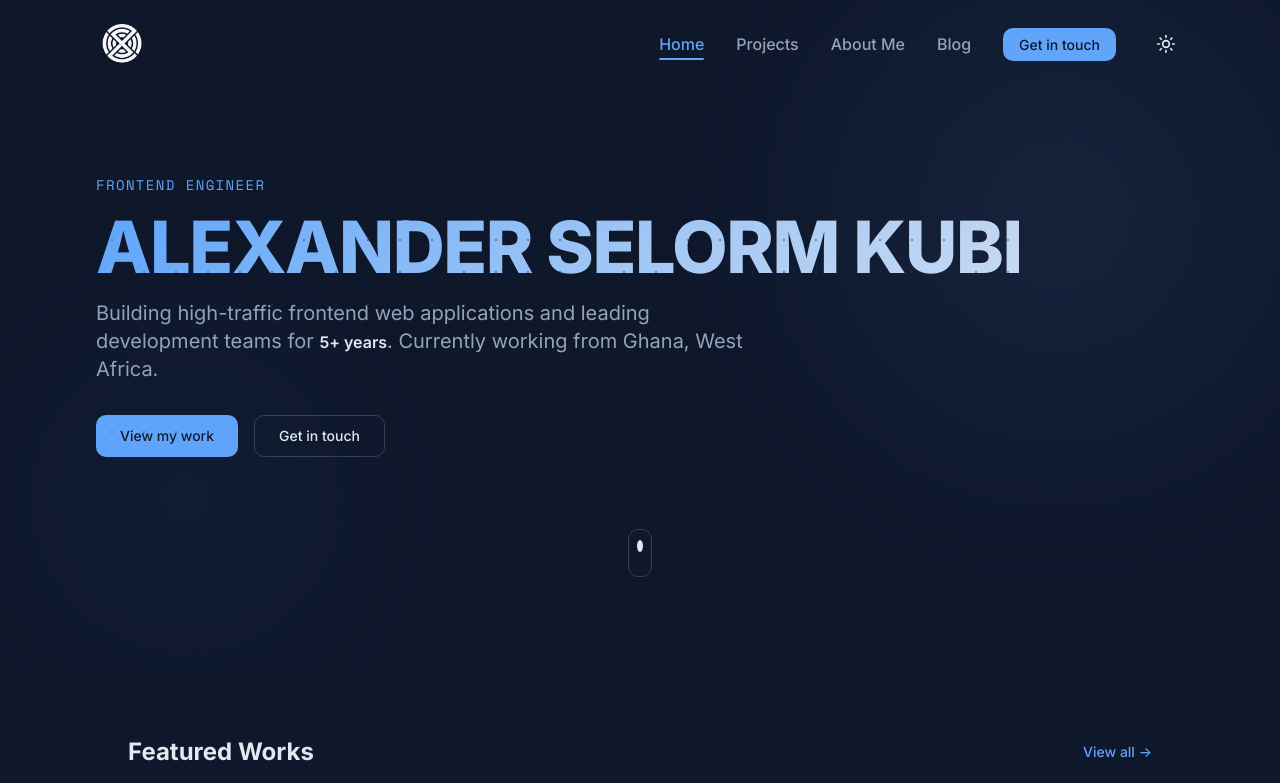
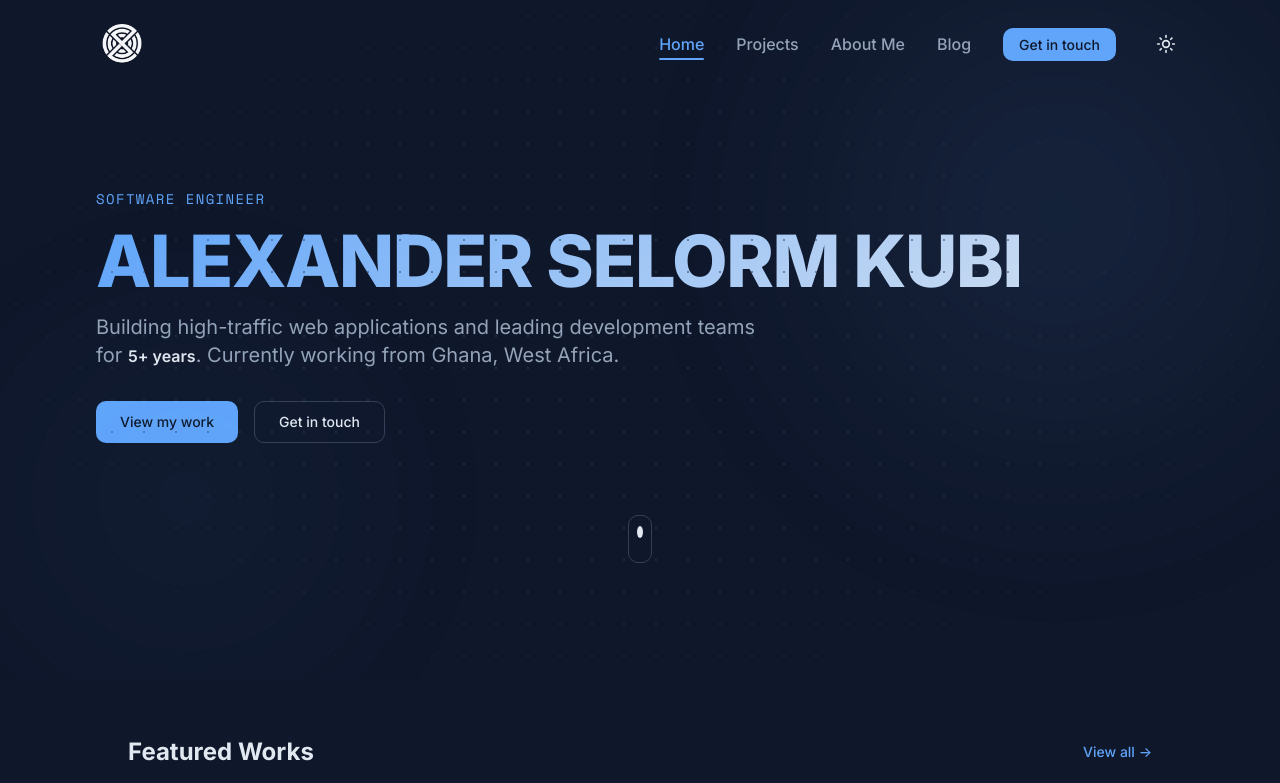
Before and after one commit to XanderSelorm/xander-selorm-portfolio, a Next.js app: page / in a window 1280 px wide. Shown: the top 783 px of the page. Built offline with nearby package versions, Linux system fonts and the light colour scheme.

Commit message:
content: update hero title copy from "Frontend Engineer" to "Software Engineer"

```diff
--- a/pages/index.tsx
+++ b/pages/index.tsx
@@ -11,16 +11,19 @@ const Home: NextPage = () => {
     <Layout title="Home">
       <Hero showMouseAnimation isFullHeight>
         <p className="text-sm font-medium tracking-widest text-primary mono_font uppercase">
-          Frontend Engineer
+          Software Engineer
         </p>
 
-        <h1 id="my-name" className="text-5xl sm:text-6xl lg:text-7xl font-extrabold tracking-tight leading-[1.1] w-full">
+        <h1
+          id="my-name"
+          className="text-5xl sm:text-6xl lg:text-7xl font-extrabold tracking-tight leading-[1.1] w-full"
+        >
           Alexander Selorm Kubi
         </h1>
 
         <p className="text-lg sm:text-xl text-muted-foreground max-w-2xl leading-relaxed">
-          Building high-traffic frontend web applications and leading
-          development teams for{' '}
+          Building high-traffic web applications and leading development teams
+          for{' '}
           <span className="text-foreground font-semibold">
             {new Date().getFullYear() - 2020}+ years
           </span>
@@ -40,7 +43,10 @@ const Home: NextPage = () => {
       <Section>
         <div className="flex items-center justify-between w-full">
           <h2 className="text-2xl font-bold">Featured Works</h2>
-          <Link href="/projects" className="text-sm font-medium text-primary hover:text-primary/80 transition-colors">
+          <Link
+            href="/projects"
+            className="text-sm font-medium text-primary hover:text-primary/80 transition-colors"
+          >
             View all &rarr;
           </Link>
         </div>
```
